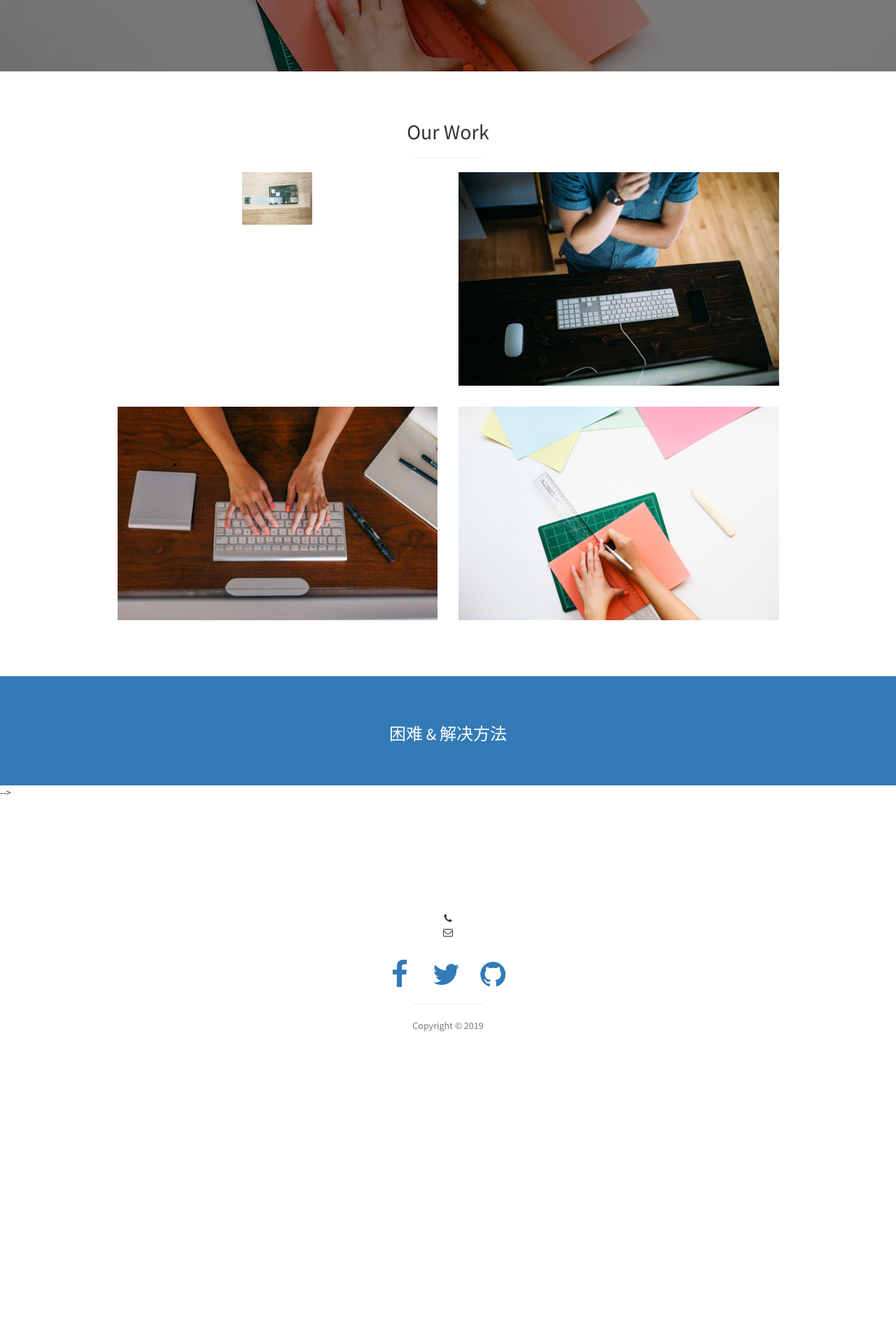
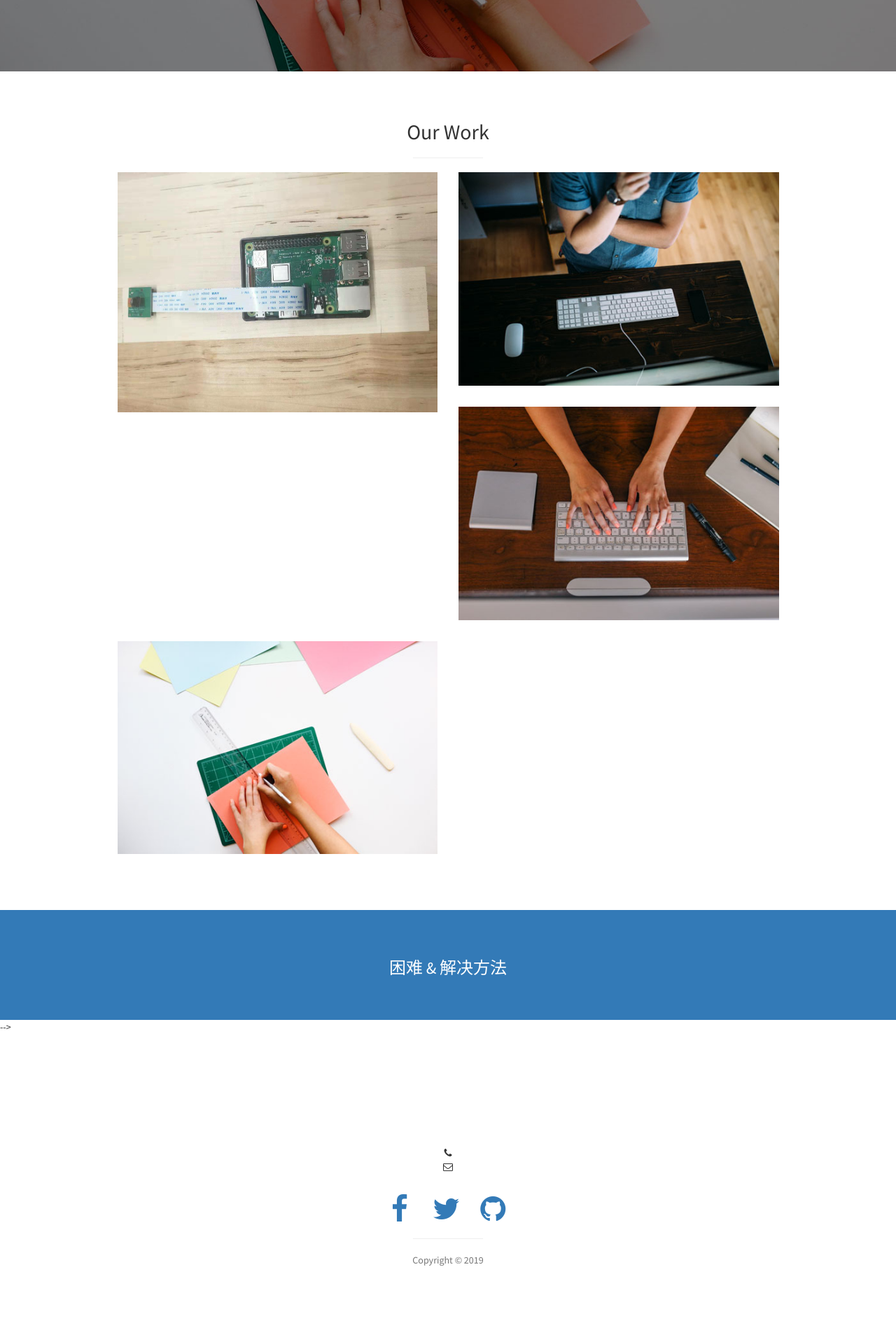
Before and after one commit to ProjectLambda9/ProjectLambda, a Jekyll site: the page built from index.html, in a window 1280 px wide. Shown: the part 1846-3766 px from the top of the page at 70% size. Built offline with Jekyll 4.4.1, drawn with Linux system fonts in a browser that asks for light colours; before the commit the page ends 3431 px from its top, so only the background shows below that.

Commit message:
Update portfolio.html

```diff
--- a/_includes/portfolio.html
+++ b/_includes/portfolio.html
@@ -8,7 +8,7 @@
           <div class="col-md-6">
             <div class="portfolio-item">
 <!--              <a href="#"> -->
-                <img class="img-portfolio img-responsive" src="img/cam.jpg" width=100 height=100>
+                <img class="img-portfolio img-responsive" src="img/cam.jpg" width=500 height=500>
 <!--                  <text>产品示意图</text> -->
 <!--              </a>   -->
             </div>
```
